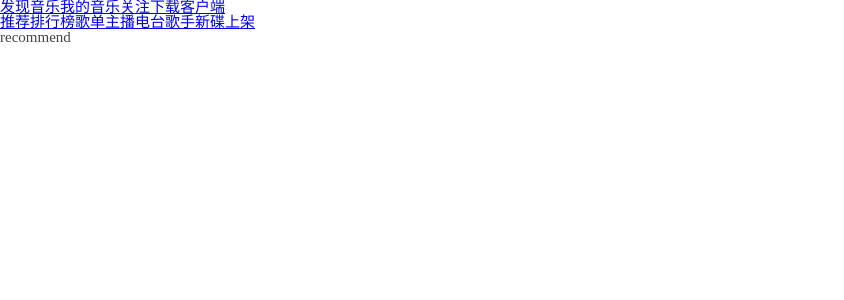
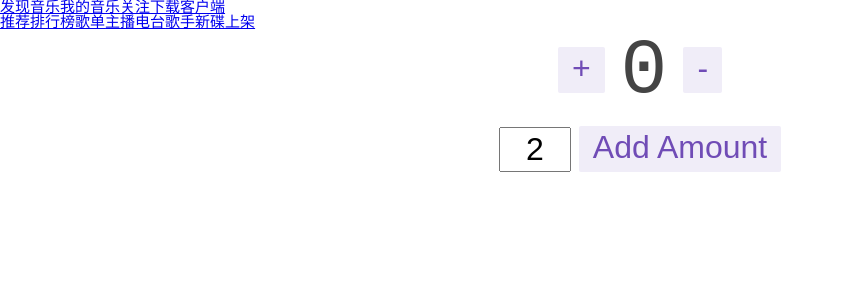
Before and after one commit to zhangjiaming3333158/music_demo_react18, a React (Vite) app: page /discover/recommend in a window 1280 px wide. Shown: the top 300 px of the page, without its empty margins (0-844 px from the left). Built offline with nearby package versions, Linux system fonts and the light colour scheme.

Commit message:
store配置

```diff
--- a/package.json
+++ b/package.json
@@ -10,6 +10,7 @@
     "preview": "vite preview"
   },
   "dependencies": {
+    "@reduxjs/toolkit": "^1.9.6",
     "react": "^18.2.0",
     "react-dom": "^18.2.0",
     "react-redux": "^8.1.2",
--- /dev/null
+++ b/src/store/count.ts
@@ -0,0 +1,37 @@
+import { createSlice, PayloadAction } from '@reduxjs/toolkit';//
+import type { RootState } from '@/store';
+
+// 定义 slice state 的类型
+interface CounterState {
+  value: number;
+}
+
+// 使用该类型定义初始 state
+const initialState: CounterState = {
+  value: 0,
+};
+
+export const counterSlice = createSlice({
+  name: 'counter',
+  // `createSlice` 将从 `initialState` 参数推断 state 类型
+  initialState,
+  reducers: {
+    increment: (state) => {
+      state.value += 1;
+    },
+    decrement: (state) => {
+      state.value -= 1;
+    },
+    // 使用 PayloadAction 类型声明 `action.payload` 的内容
+    incrementByAmount: (state, action: PayloadAction<number>) => {
+      state.value += action.payload;
+    },
+  },
+});
+
+export const { increment, decrement, incrementByAmount } = counterSlice.actions;
+
+// selectors 等其他代码可以使用导入的 `RootState` 类型
+export const selectCount = (state: RootState) => state.count.value;
+
+export default counterSlice.reducer;
--- a/src/store/index.ts
+++ b/src/store/index.ts
@@ -0,0 +1,14 @@
+import { configureStore } from '@reduxjs/toolkit';
+import counterReducer from './count';// 从 src/store/count.ts 导入 reducer
+
+const store = configureStore({
+  reducer: {
+    count: counterReducer,// 将 countReducer 作为 count slice 的 reducer
+  },
+});
+
+// 从 store 本身推断 `RootState` 和 `AppDispatch` 类型
+export type RootState = ReturnType<typeof store.getState>;
+// 推断类型：{posts: PostsState, comments: CommentsState, users: UsersState}
+export type AppDispatch = typeof store.dispatch;
+export default store;// 导出 store
--- /dev/null
+++ b/src/views/Discover/c-views/recommend/index.module.scss
@@ -0,0 +1,75 @@
+.row {
+  display: flex;
+  align-items: center;
+  justify-content: center;
+}
+
+.row:not(:last-child) {
+  margin-bottom: 16px;
+}
+
+.value {
+  font-size: 78px;
+  padding-left: 16px;
+  padding-right: 16px;
+  margin-top: 2px;
+  font-family: 'Courier New', Courier, monospace;
+}
+
+.button {
+  appearance: none;
+  border: none;
+  background: none;
+  font-size: 32px;
+  padding-left: 12px;
+  padding-right: 12px;
+  outline: none;
+  border: 2px solid transparent;
+  color: rgb(112, 76, 182);
+  padding-bottom: 4px;
+  cursor: pointer;
+  background-color: rgba(112, 76, 182, 0.1);
+  border-radius: 2px;
+  transition: all 0.15s;
+}
+
+.textbox {
+  font-size: 32px;
+  padding: 2px;
+  width: 64px;
+  text-align: center;
+  margin-right: 8px;
+}
+
+.button:hover, .button:focus {
+  border: 2px solid rgba(112, 76, 182, 0.4);
+}
+
+.button:active {
+  background-color: rgba(112, 76, 182, 0.2);
+}
+
+.asyncButton {
+  composes: button;
+  position: relative;
+  margin-left: 8px;
+}
+
+.asyncButton:after {
+  content: "";
+  background-color: rgba(112, 76, 182, 0.15);
+  display: block;
+  position: absolute;
+  width: 100%;
+  height: 100%;
+  left: 0;
+  top: 0;
+  opacity: 0;
+  transition: width 1s linear, opacity 0.5s ease 1s;
+}
+
+.asyncButton:active:after {
+  width: 0%;
+  opacity: 1;
+  transition: 0s
+}
--- a/src/views/Discover/c-views/recommend/index.tsx
+++ b/src/views/Discover/c-views/recommend/index.tsx
@@ -1,15 +1,58 @@
-import React from 'react';
-import { ReactNode, FC, memo } from 'react'
+import { useState, ReactNode, FC, memo } from 'react'
+import { useSelector, useDispatch } from 'react-redux'
+import {
+  decrement,
+  increment,
+  incrementByAmount,
+  selectCount,
+} from '@/store/count'// 引入count模块
+import styles from './index.module.scss'
 
 interface IProps {
-    children?: ReactNode;
+  children?: ReactNode
 }
-const recommend:FC<IProps> = (props) => {
-    return (
-        <div>
-            recommend
-        </div>
-    );
-};
+const recommend: FC<IProps> = () => {
+  const count = useSelector(selectCount)// 获取count模块的值
+  const dispatch = useDispatch()// 获取dispatch方法
+  const [incrementAmount, setIncrementAmount] = useState('2')// 设置incrementAmount的值
 
-export default memo(recommend);
+  return (
+    <div>
+      <div className={styles.row}>
+        <button
+          className={styles.button}
+          aria-label="Increment value"
+          onClick={() => dispatch(increment())}// 调用dispatch方法
+        >
+          +
+        </button>
+        <span className={styles.value}>{count}</span>
+        <button
+          className={styles.button}
+          aria-label="Decrement value"
+          onClick={() => dispatch(decrement())}
+        >
+          -
+        </button>
+      </div>
+      <div className={styles.row}>
+        <input
+          className={styles.textbox}
+          aria-label="Set increment amount"
+          value={incrementAmount}
+          onChange={(e) => setIncrementAmount(e.target.value)}
+        />
+        <button
+          className={styles.button}
+          onClick={() =>
+            dispatch(incrementByAmount(Number(incrementAmount) || 0))
+          }
+        >
+          Add Amount
+        </button>
+      </div>
+    </div>
+  )
+}
+
+export default memo(recommend)
--- a/src/views/Discover/index.tsx
+++ b/src/views/Discover/index.tsx
@@ -1,11 +1,11 @@
-import React, { Suspense } from 'react'
+import { Suspense } from 'react'
 import { Link, Outlet } from 'react-router-dom'
 import { ReactNode, FC, memo } from 'react'
 
 interface IProps {
   children?: ReactNode
 }
-const Discover: FC<IProps> = (props) => {
+const Discover: FC<IProps> = () => {
   return (
     <div className='discover'>
       <div className="nav">
```
Also changed, not shown: src/main.tsx (+8 -3 lines), 2 other files (tests, documents, lock files or other folders).
